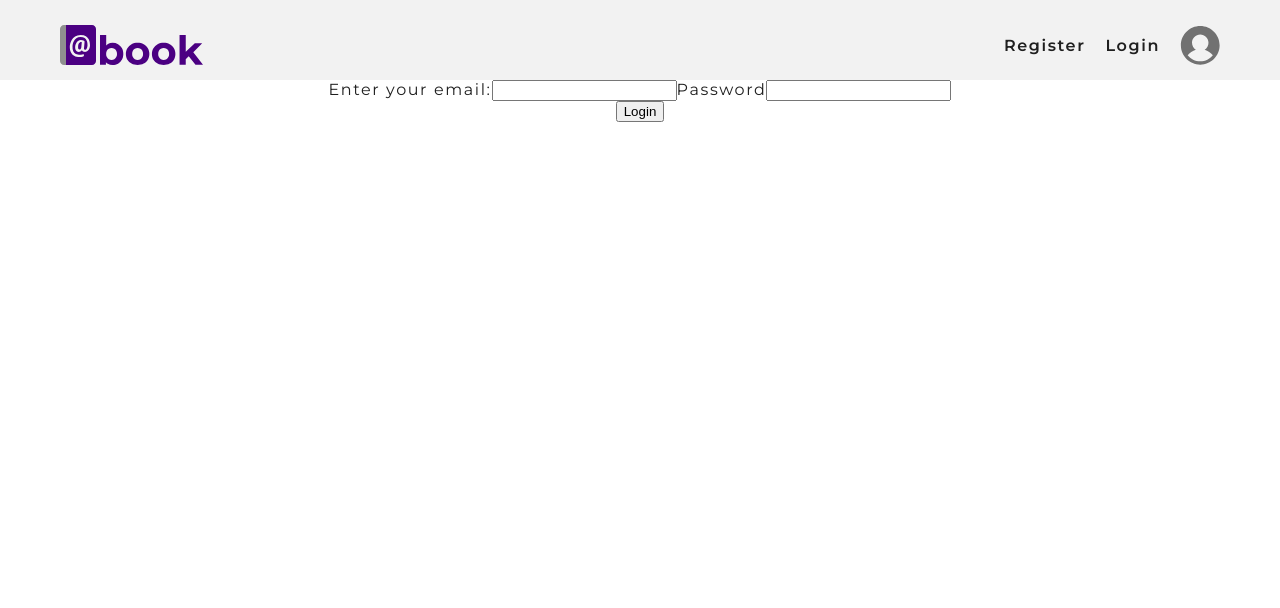
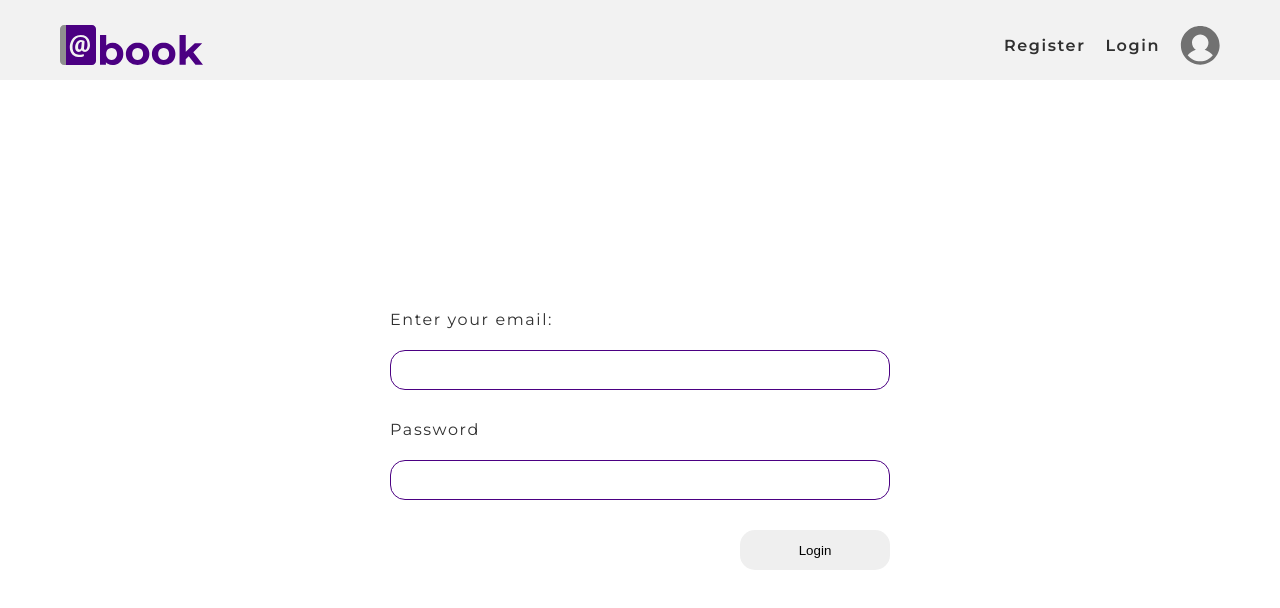
Before and after one commit to hsein-bitar/address-book-frontend, a React (Create React App) app: page / in a window 1280 px wide. Shown: the top 608 px of the page. Built offline with nearby package versions, Linux system fonts and the light colour scheme.

Commit message:
fixed monor style issues

```diff
--- a/src/App.css
+++ b/src/App.css
@@ -15,7 +15,7 @@
   z-index: 9;
   position: sticky;
   top: 0px;
-  height: 80px;
+  height: var(--nav-bar-height);
   padding: 10px 60px 0px 60px;
   display: flex;
   align-items: center;
--- a/src/index.css
+++ b/src/index.css
@@ -39,7 +39,7 @@ input[type="checkbox"] {
   --glass: rgba(0, 0, 00, 0.05);
   --accent: #4B0082;
   --input-dark: #bcbcbc;
-  --dark: #1f1f1f;
+  --dark: #303030;
   /* --input-dark: #a5e4ff; */
 
   --input-light: #e8e8e8;
@@ -50,6 +50,9 @@ input[type="checkbox"] {
   --bad: red;
   --modal-wrapper: rgba(0, 0, 0, 0.75);
   --modal: rgba(222, 222, 222, 0.65);
+
+  --nav-bar-height: 80px;
+  /* font-size: 120%; */
 }
 
 * {
--- a/src/pages/Login.tsx
+++ b/src/pages/Login.tsx
@@ -76,9 +76,7 @@ const Login = () => {
                     <input type="email" id="login-email" required />
                     <label htmlFor="password">Password</label>
                     <input type="password" id="login-password" name="password" required />
-                    <div className='button'>
-                        <button onClick={() => login()} id="login-submit" className="primary" type="button"> Login</button>
-                    </div>
+                    <button onClick={() => login()} id="login-submit" className="primary" type="button"> Login</button>
                 </form>
             </div>
         </>
--- a/src/pages/MyContacts.tsx
+++ b/src/pages/MyContacts.tsx
@@ -215,7 +215,7 @@ const MyContacts = () => {
         }
         return displayed_contacts;
     }
-    let displayedContacts = filterContacts(contacts, search, category)
+    // let displayedContacts = filterContacts(contacts, search, category)
 
     useEffect(() => {
         if (!userToken) {
@@ -227,7 +227,7 @@ const MyContacts = () => {
 
     return (
         <>
-            <MapDisplay passed_contacts={showForm ? [] : displayedContacts} center={center} setCenter={setCenter} currentLocation={currentLocation} setCurrentLocation={setCurrentLocation} />
+            <MapDisplay passed_contacts={showForm ? [] : filterContacts(contacts, search, category)} center={center} setCenter={setCenter} currentLocation={currentLocation} setCurrentLocation={setCurrentLocation} />
             <Message {...message} />
             <div className="contacts-container">
                 {showForm && <form className="add-contact-form" noValidate>
@@ -237,7 +237,7 @@ const MyContacts = () => {
                     <input type="text" name="last-name" id="last-name" placeholder="Please enter contact last-name" value={currentLastName} onChange={(e) => setCurrentLastName(e.target.value)} />
                     <input type="email" name="email" id="email" placeholder="Please enter contact email" value={currentEmail} onChange={(e) => setCurrentEmail(e.target.value)} />
                     <div className="horizontal">
-                        <input type="tel" name="phone" id="phone" placeholder="Please enter contact phone" value={currentPhone} onChange={(e) => setCurrentPhone(e.target.value)} />
+                        <input type="tel" name="phone" id="phone" placeholder="Please enter contact phone" value={currentPhone} onChange={(e) => setCurrentPhone(e.target.value)} pattern="[0-9]+" />
                         <select name="category" id="category" defaultValue={currentRelation} onChange={(e) => setCurrentRelation(e.target.value)}>
                             {/* <option>Other</option> */}
                             {[...categoryList].map((category: any) => <option>{category}</option>)}
@@ -265,7 +265,7 @@ const MyContacts = () => {
                             <input type="text" name="search" id="search" placeholder="Full text search" onChange={(e) => setSearch(e.target.value)} />
                         </div>
                         <div className="gallery">
-                            {displayedContacts.map((contact: any) => (
+                            {filterContacts(contacts, search, category).map((contact: any) => (
                                 <>
                                     <div key={contact._id} className="item" style={{ color: colorHash.hex(contact.relation), borderColor: colorHash.hex(contact.relation) }}>
                                         <div className="icons-wrapper">
--- a/src/pages/Register.tsx
+++ b/src/pages/Register.tsx
@@ -79,9 +79,7 @@ const Register: FC = (): ReactElement => {
                     <input type="email" id="register-email" required />
                     <label htmlFor="password">Password</label>
                     <input type="password" id="register-password" name="password" required />
-                    <div className='button'>
-                        <button onClick={() => register()} id="register-submit" className="primary" type="button"> Register</button>
-                    </div>
+                    <button onClick={() => register()} id="register-submit" className="primary" type="button"> Register</button>
                 </form>
             </div>
         </>
--- a/src/pages/pages-styles.css
+++ b/src/pages/pages-styles.css
@@ -88,6 +88,9 @@
 
 .search-add button,
 .horizontal button {
+    border: 1px solid var(--accent);
+    background-color: var(--white);
+    color: var(--dark);
     white-space: nowrap;
     font-weight: 800;
     cursor: pointer;
@@ -99,8 +102,19 @@
     color: var(--white);
 }
 
+button:disabled,
+button:disabled:hover {
+    background-color: unset;
+    color: unset;
+    color: gray;
+}
+
 .search-add select {
     width: 100%;
+}
+
+form input {
+    border: none;
 }
 
 .search-add * {
@@ -110,6 +124,7 @@
 }
 
 .filters>input {
+    border: none;
     padding: 0 20px;
     height: 2.5rem;
     border-radius: 15px;
@@ -239,3 +254,54 @@
     /* border: 1px solid red; */
     width: 100%;
 }
+
+/* start register, login forms styling */
+#login-form *,
+#register-form * {
+    border: none;
+    padding: 0 20px;
+    height: 2.5rem;
+    border-radius: 15px;
+}
+
+
+#login-form,
+#register-form {
+    width: 50%;
+    max-width: 500px;
+    min-width: 300px;
+    position: relative;
+    margin: auto;
+    margin-top: calc(0.5 * (100vh - var(--nav-bar-height)));
+    transform: translateY(-50%);
+    display: flex;
+    flex-direction: column;
+    gap: 30px;
+}
+
+#login-form input,
+#register-form input {
+    border: 1px solid var(--accent) !important;
+    font-size: 1.3rem;
+}
+
+#login-form label,
+#register-form label {
+    padding-left: 0;
+    height: 10px !important;
+    text-align: left;
+}
+
+#login-form button:hover,
+#register-form button:hover {
+    background-color: var(--accent);
+    color: var(--white);
+    cursor: pointer;
+}
+
+button {
+    align-self: flex-end;
+    min-width: 150px;
+}
+
+/* end register, login forms styling */
```
